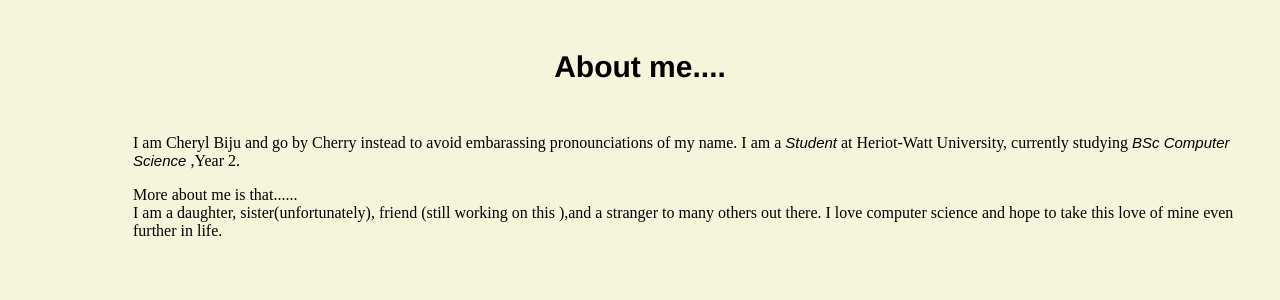
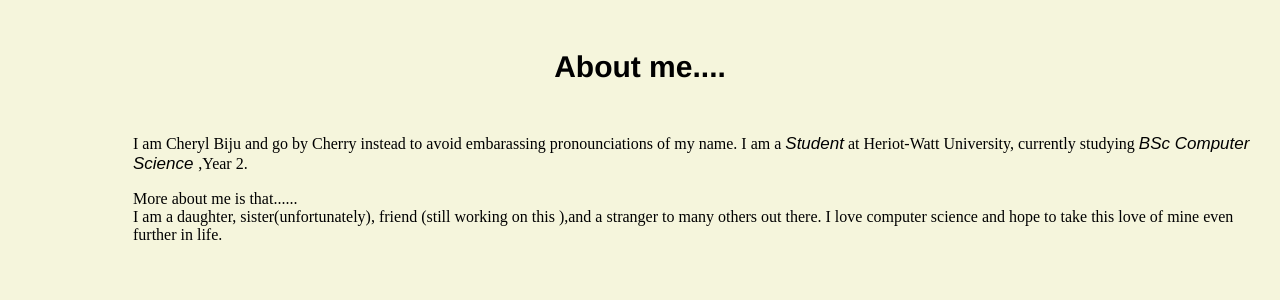
Before and after one commit to cbm2001/cbm2001.github.io, a Jekyll site: the page text.html, which Jekyll copies as it is, in a window 1280 px wide. Shown: the top 300 px of the page. Built offline with Jekyll 4.4.1, drawn with Linux system fonts in a browser that asks for light colours.

Commit message:
Update text.html

```diff
--- a/text.html
+++ b/text.html
@@ -8,7 +8,7 @@
           }
           h2{
             font-size: 30px;
-            font-family:'Helvetica', 'Arial', 'Sans-Serif';
+            font-family:'Helvetica', sans-serif;
             text-align:center;
             padding:25px 50px 25px 50px;
 
@@ -19,7 +19,7 @@
             padding-left:25px;
           }
           em{
-            font: italic lighter 15px Georiga,sans-serif;
+            font: italic lighter 17px Georiga,sans-serif;
           }
         </style>
     </head>
```
